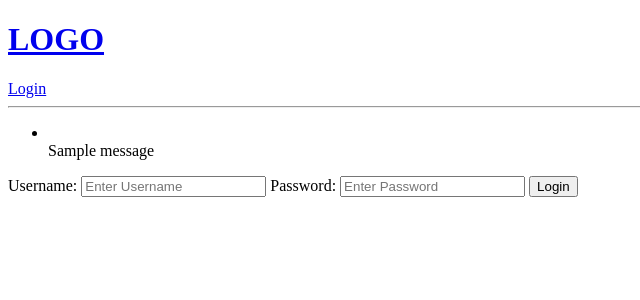
After one commit to Irtisam/Grade-Calc, a Django app: template calc/templates/calc/login_register.html in a window 1280 px wide. The commit adds this page. Shown: the top 300 px of the page, without its empty margins (0-640 px from the left). Run offline with Django 4.2, Linux system fonts and the light colour scheme; the template is opened without the code that fills it, so the values that code supplies are empty; tables that the repository leaves empty hold one stand-in row (values such as "Sample post"); one stand-in notice (Sample message) is shown.

Commit message:
issue fixing 3

```diff
--- /dev/null
+++ b/calc/templates/calc/login_register.html
@@ -0,0 +1,17 @@
+{% extends 'main.html' %}
+
+{% block content %}
+<div>
+    <form method="POST" action="">
+        {% csrf_token %}
+        <label>Username:</label>
+        <input type="text" name="username" placeholder="Enter Username" />
+
+        <label>Password:</label>
+        <input type="password" name="password" placeholder="Enter Password" />
+
+        <input type="submit" value="Login" />
+    </form>
+</div>
+
+{% endblock %}
--- a/templates/main.html
+++ b/templates/main.html
@@ -5,6 +5,16 @@
 </head>
 
 <body>
+    {% include 'navbar.html' %}
+
+    {% if messages %}
+    <ul class="messages">
+        {% for message in messages %}
+        <li></li>{{ message }}</li>
+        {% endfor %}
+    </ul>
+    {% endif %}
+
     {% block content %}
 
     {% endblock %}
--- /dev/null
+++ b/templates/navbar.html
@@ -0,0 +1,7 @@
+<a href="/">
+    <h1>LOGO</h1>
+</a>
+
+<a href="{% url 'login' %}">Login</a>
+
+<hr>
```
Also changed, not shown: calc/urls.py (added, +7 -0 lines), calc/views.py (+15 -0 lines).
